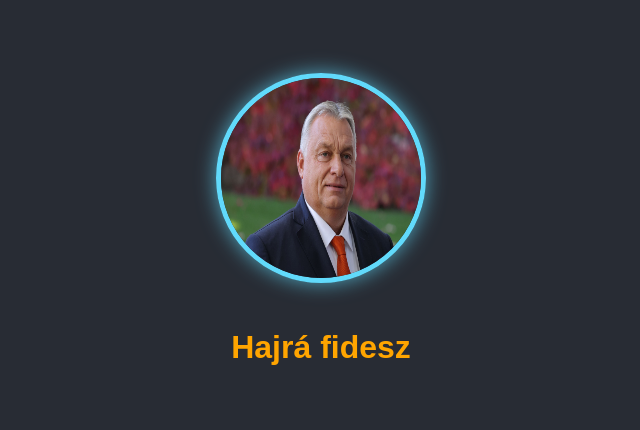
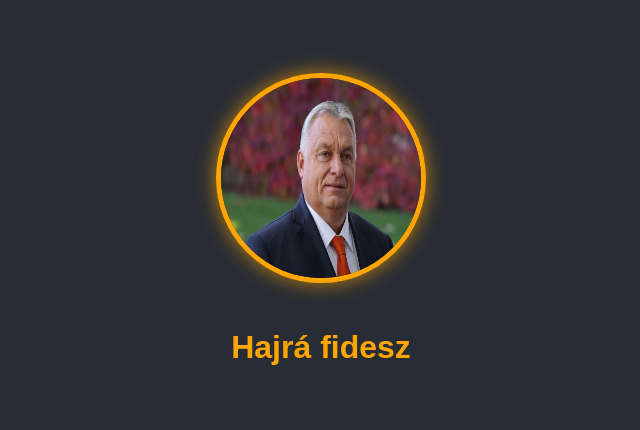
Before and after one commit to DavidFejes/Workspace, a plain HTML site: page index.html in a window 1280 px wide. Shown: the part 170-600 px from the top of the page, without its empty margins (319-959 px from the left). Drawn offline with Linux system fonts and the light colour scheme.

Commit message:
remelm narancs lesz

```diff
--- a/style.css
+++ b/style.css
@@ -18,8 +18,8 @@ body {
     width: 200px;
     height: 200px;
     border-radius: 50%; /* Ez teszi kör alakúvá */
-    border: 5px solid #61dafb;
-    box-shadow: 0 0 20px rgba(97, 218, 251, 0.7); /* Egy kis ragyogás */
+    border: 5px solid orange; /* Narancssárga szegély */
+    box-shadow: 0 0 20px rgba(255, 165, 0, 0.7); /* Egy kis ragyogás */
     margin-bottom: 20px;
 }
 
```
